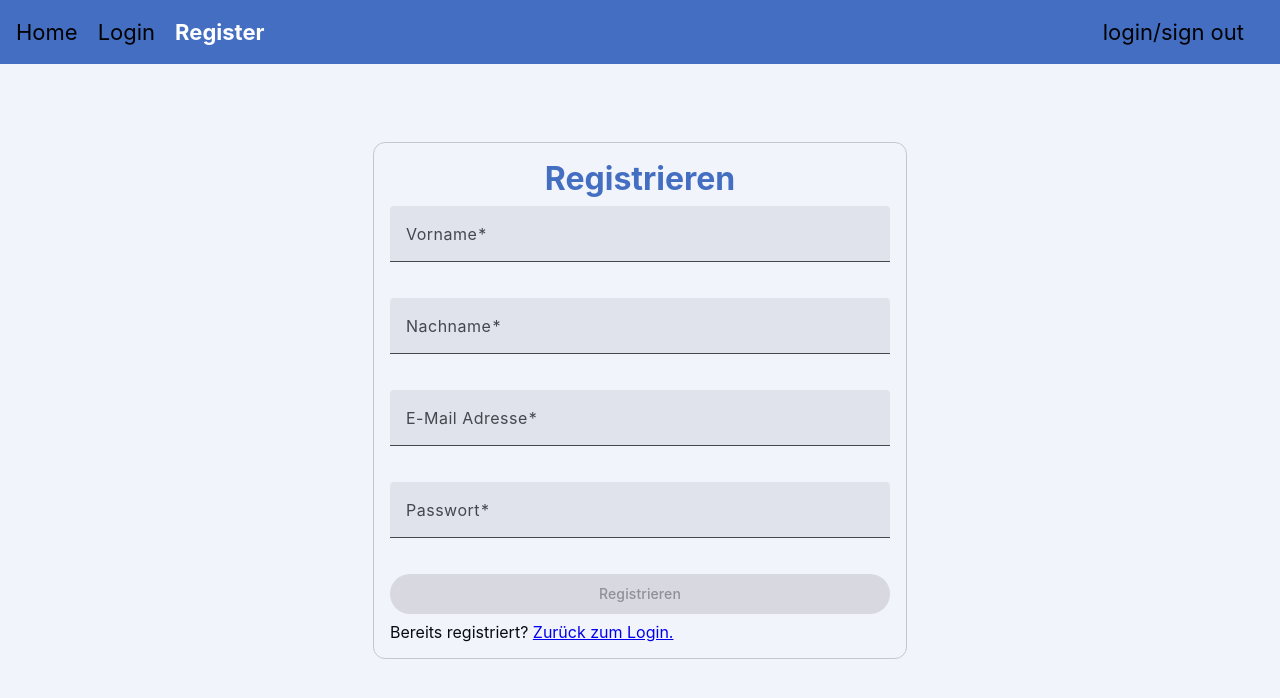
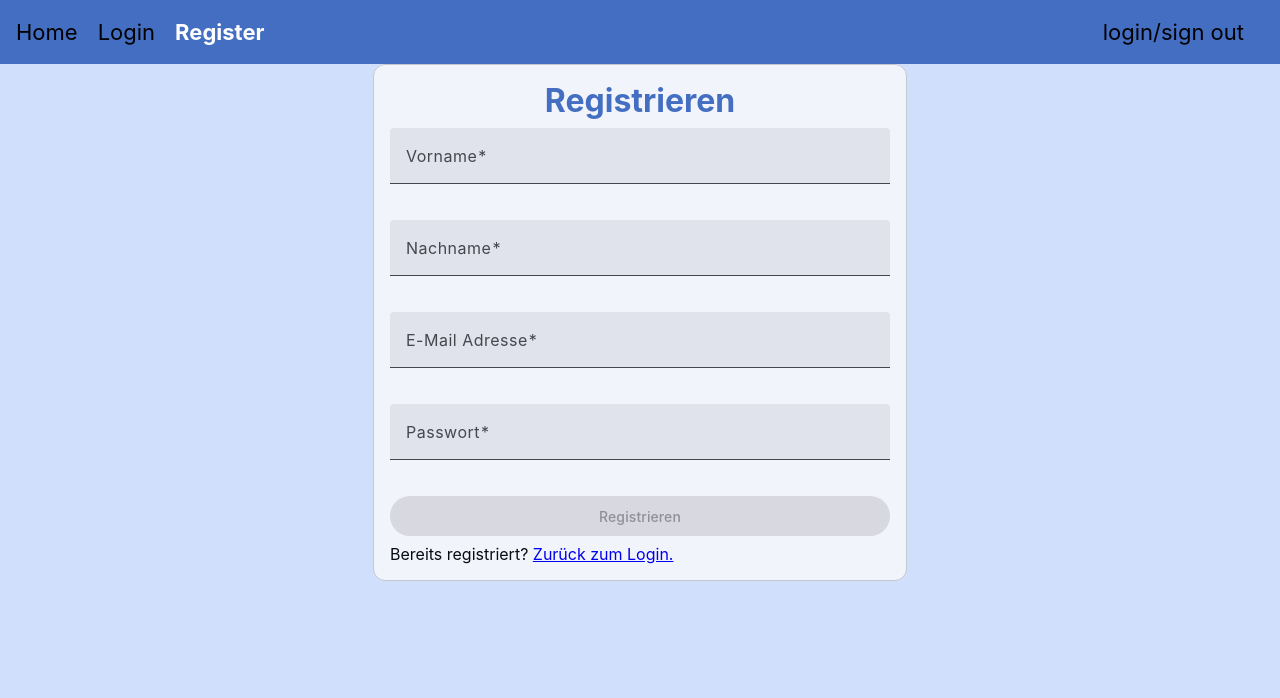
Before and after one commit to mezotv/eventure, an Angular app in the folder frontend/: page /register in a window 1280 px wide. Shown: the top 698 px of the page. Built offline with nearby package versions, Linux system fonts and the light colour scheme.

Commit message:
updated login & register page

```diff
--- a/frontend/src/app/pages/login/login.component.css
+++ b/frontend/src/app/pages/login/login.component.css
@@ -20,7 +20,7 @@ h1 {
 }
 
 .login {
-    position: fixed;
+    position: auto;
     inset: 0px;
     width: fit-content;
     height: fit-content;
--- a/frontend/src/app/pages/register/register.component.css
+++ b/frontend/src/app/pages/register/register.component.css
@@ -9,6 +9,10 @@
 
 }
 
+.html {
+    background-color: #d0e0fc;
+}
+
 h1 {
     text-align: center;
     font-size: xx-large;
@@ -17,7 +21,7 @@ h1 {
 }
 
 .register {
-    position: fixed;
+    position: auto;
     inset: 0px;
     width: fit-content;
     height: fit-content;
--- a/frontend/src/app/pages/register/register.component.html
+++ b/frontend/src/app/pages/register/register.component.html
@@ -1,3 +1,4 @@
+<body class="html">
 <mat-card class="register" appearance="outlined">
     <mat-card-content>
         <h1>Registrieren</h1>
@@ -59,3 +60,4 @@
         </form>
     </mat-card-content>
 </mat-card>
+</body>
```
